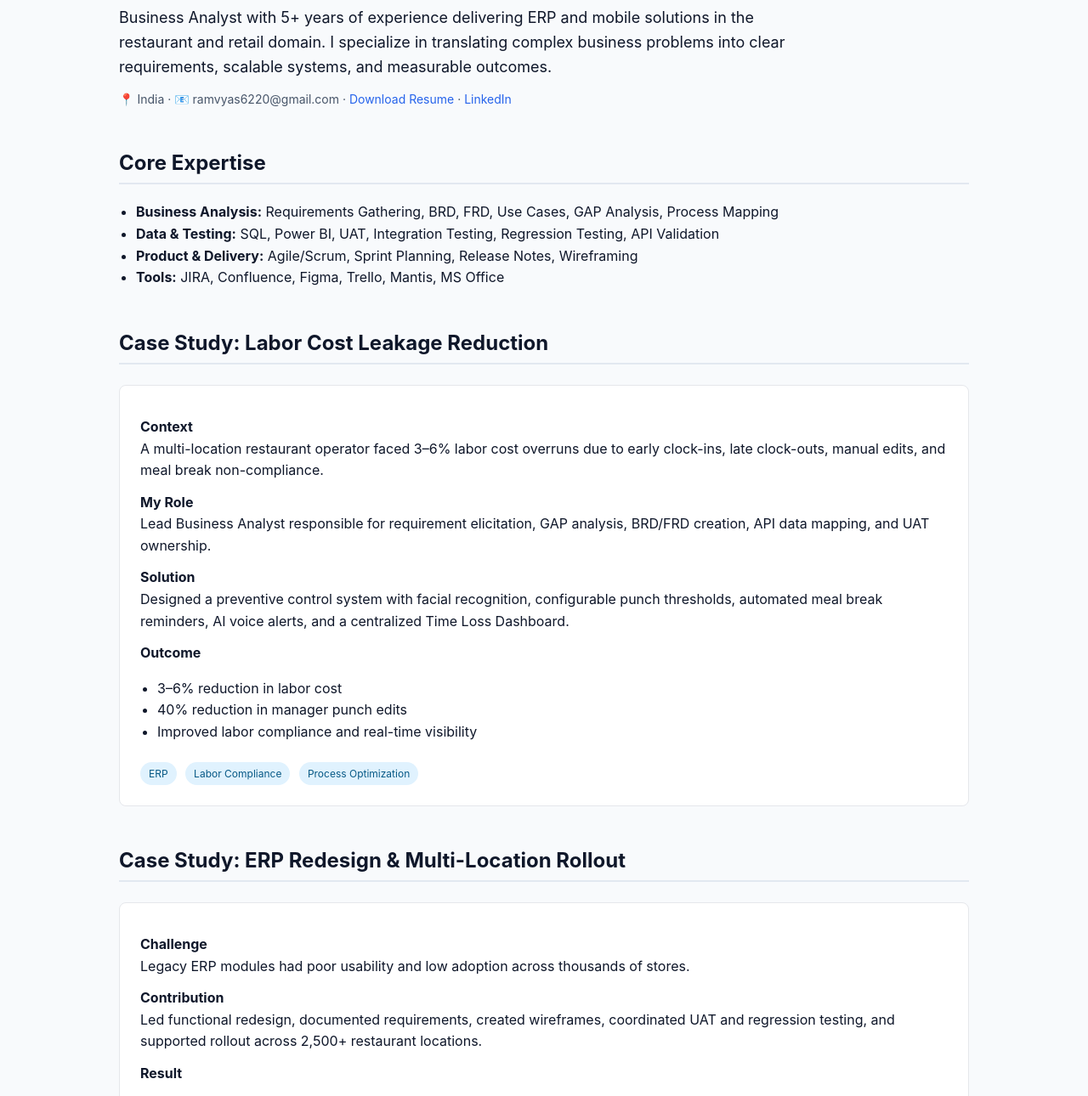
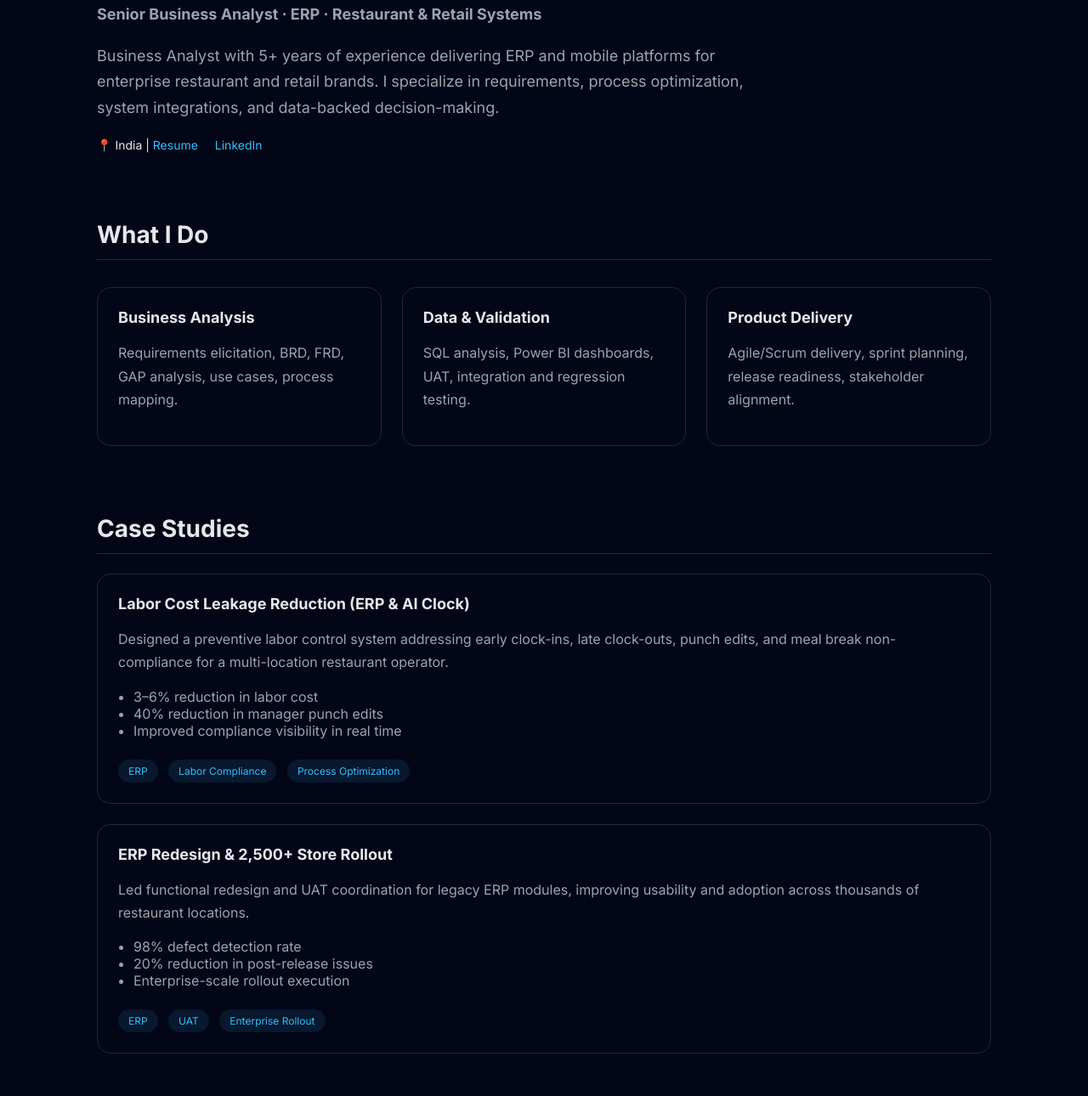
Before and after one commit to ShriramsharmaBA/shriramsharmaba.github.io, a plain HTML site: page index.html in a window 1280 px wide. Shown: the part 150-1440 px from the top of the page at 85% size. Drawn offline with Linux system fonts and the light colour scheme.

Commit message:
index.html

```diff
--- a/index.html
+++ b/index.html
@@ -2,190 +2,230 @@
 <html lang="en">
 <head>
   <meta charset="UTF-8" />
-  <title>Shriram Sharma | Senior Business Analyst</title>
+  <title>Senior Business Analyst | ERP & Restaurant Systems</title>
   <meta name="viewport" content="width=device-width, initial-scale=1" />
+  <meta name="description" content="Senior Business Analyst with 5+ years of experience in ERP, restaurant and retail systems. Expertise in BRD, FRD, SQL, Power BI, API testing, and UAT." />
+
+  <link href="https://fonts.googleapis.com/css2?family=Inter:wght@400;500;600;700&display=swap" rel="stylesheet">
+
   <style>
+    :root {
+      --bg: #0f172a;
+      --card: #111827;
+      --muted: #9ca3af;
+      --text: #e5e7eb;
+      --accent: #38bdf8;
+      --border: #1f2933;
+    }
+
+    * {
+      box-sizing: border-box;
+    }
+
     body {
-      font-family: -apple-system, BlinkMacSystemFont, "Segoe UI", Roboto, Arial, sans-serif;
       margin: 0;
-      background: #f8fafc;
-      color: #0f172a;
-      line-height: 1.6;
+      font-family: "Inter", system-ui, sans-serif;
+      background: linear-gradient(180deg, #020617, #020617);
+      color: var(--text);
     }
+
     .container {
-      max-width: 1000px;
+      max-width: 1100px;
       margin: auto;
-      padding: 40px 24px;
+      padding: 80px 24px;
     }
-    h1, h2, h3 {
+
+    h1 {
+      font-size: 44px;
+      margin: 0 0 12px;
+    }
+
+    h2 {
+      margin-top: 80px;
+      font-size: 28px;
+      border-bottom: 1px solid var(--border);
+      padding-bottom: 12px;
+    }
+
+    h3 {
       margin-top: 0;
-      line-height: 1.3;
+      font-size: 18px;
     }
-    h2 {
-      margin-top: 48px;
-      border-bottom: 2px solid #e2e8f0;
-      padding-bottom: 8px;
+
+    p {
+      color: var(--muted);
+      line-height: 1.7;
     }
-    p {
-      margin: 12px 0;
+
+    .hero p {
+      max-width: 800px;
+      font-size: 18px;
     }
-    ul {
-      padding-left: 20px;
+
+    .meta {
+      margin-top: 20px;
+      font-size: 14px;
     }
-    .hero {
-      margin-bottom: 40px;
+
+    .meta a {
+      color: var(--accent);
+      text-decoration: none;
+      margin-right: 16px;
     }
-    .hero h1 {
-      font-size: 36px;
+
+    .grid {
+      display: grid;
+      grid-template-columns: repeat(auto-fit, minmax(260px, 1fr));
+      gap: 24px;
+      margin-top: 32px;
     }
-    .hero p {
-      font-size: 18px;
-      max-width: 800px;
+
+    .card {
+      background: linear-gradient(180deg, #020617, #020617);
+      border: 1px solid var(--border);
+      border-radius: 16px;
+      padding: 24px;
+      transition: transform 0.2s ease, border 0.2s ease;
     }
-    .meta {
-      color: #475569;
-      font-size: 14px;
+
+    .card:hover {
+      transform: translateY(-4px);
+      border-color: var(--accent);
+    }
+
+    .tags {
+      margin-top: 16px;
+    }
+
+    .tag {
+      display: inline-block;
+      background: rgba(56, 189, 248, 0.1);
+      color: var(--accent);
+      padding: 6px 12px;
+      font-size: 12px;
+      border-radius: 999px;
+      margin-right: 8px;
       margin-top: 8px;
     }
-    .case {
-      background: #ffffff;
-      border: 1px solid #e5e7eb;
-      border-radius: 8px;
-      padding: 24px;
-      margin-top: 24px;
+
+    ul {
+      padding-left: 18px;
+      color: var(--muted);
     }
-    .tag {
-      display: inline-block;
-      background: #e0f2fe;
-      color: #075985;
-      padding: 4px 10px;
-      font-size: 12px;
-      border-radius: 999px;
-      margin-right: 6px;
-      margin-top: 6px;
-    }
+
     footer {
-      margin-top: 60px;
-      font-size: 14px;
-      color: #475569;
-    }
-    a {
-      color: #2563eb;
-      text-decoration: none;
-    }
-    a:hover {
-      text-decoration: underline;
+      margin-top: 120px;
+      text-align: center;
+      font-size: 13px;
+      color: var(--muted);
     }
   </style>
 </head>
+
 <body>
-
   <div class="container">
 
     <!-- HERO -->
     <section class="hero">
       <h1>Shriram Sharma</h1>
-      <p><strong>Senior Business Analyst | ERP & Restaurant Technology</strong></p>
+      <p><strong>Senior Business Analyst · ERP · Restaurant & Retail Systems</strong></p>
+
       <p>
-        Business Analyst with 5+ years of experience delivering ERP and mobile solutions
-        in the restaurant and retail domain. I specialize in translating complex business
-        problems into clear requirements, scalable systems, and measurable outcomes.
+        Business Analyst with 5+ years of experience delivering ERP and mobile platforms
+        for enterprise restaurant and retail brands. I specialize in requirements,
+        process optimization, system integrations, and data-backed decision-making.
       </p>
+
       <div class="meta">
-        📍 India · 📧 ramvyas6220@gmail.com ·
-        <a href="assets/resume.pdf" target="_blank">Download Resume</a> ·
+        📍 India |
+        <a href="assets/resume.pdf" target="_blank">Resume</a>
         <a href="https://www.linkedin.com" target="_blank">LinkedIn</a>
       </div>
     </section>
 
     <!-- SKILLS -->
     <section>
-      <h2>Core Expertise</h2>
-      <ul>
-        <li><strong>Business Analysis:</strong> Requirements Gathering, BRD, FRD, Use Cases, GAP Analysis, Process Mapping</li>
-        <li><strong>Data & Testing:</strong> SQL, Power BI, UAT, Integration Testing, Regression Testing, API Validation</li>
-        <li><strong>Product & Delivery:</strong> Agile/Scrum, Sprint Planning, Release Notes, Wireframing</li>
-        <li><strong>Tools:</strong> JIRA, Confluence, Figma, Trello, Mantis, MS Office</li>
-      </ul>
+      <h2>What I Do</h2>
+      <div class="grid">
+        <div class="card">
+          <h3>Business Analysis</h3>
+          <p>Requirements elicitation, BRD, FRD, GAP analysis, use cases, process mapping.</p>
+        </div>
+        <div class="card">
+          <h3>Data & Validation</h3>
+          <p>SQL analysis, Power BI dashboards, UAT, integration and regression testing.</p>
+        </div>
+        <div class="card">
+          <h3>Product Delivery</h3>
+          <p>Agile/Scrum delivery, sprint planning, release readiness, stakeholder alignment.</p>
+        </div>
+      </div>
     </section>
 
-    <!-- CASE STUDY 1 -->
+    <!-- CASE STUDIES -->
     <section>
-      <h2>Case Study: Labor Cost Leakage Reduction</h2>
-      <div class="case">
-        <p><strong>Context</strong><br>
-        A multi-location restaurant operator faced 3–6% labor cost overruns due to early
-        clock-ins, late clock-outs, manual edits, and meal break non-compliance.</p>
+      <h2>Case Studies</h2>
 
-        <p><strong>My Role</strong><br>
-        Lead Business Analyst responsible for requirement elicitation, GAP analysis,
-        BRD/FRD creation, API data mapping, and UAT ownership.</p>
+      <div class="card">
+        <h3>Labor Cost Leakage Reduction (ERP & AI Clock)</h3>
+        <p>
+          Designed a preventive labor control system addressing early clock-ins, late clock-outs,
+          punch edits, and meal break non-compliance for a multi-location restaurant operator.
+        </p>
 
-        <p><strong>Solution</strong><br>
-        Designed a preventive control system with facial recognition, configurable punch
-        thresholds, automated meal break reminders, AI voice alerts, and a centralized
-        Time Loss Dashboard.</p>
-
-        <p><strong>Outcome</strong></p>
         <ul>
           <li>3–6% reduction in labor cost</li>
           <li>40% reduction in manager punch edits</li>
-          <li>Improved labor compliance and real-time visibility</li>
+          <li>Improved compliance visibility in real time</li>
         </ul>
 
-        <div>
+        <div class="tags">
           <span class="tag">ERP</span>
           <span class="tag">Labor Compliance</span>
           <span class="tag">Process Optimization</span>
         </div>
       </div>
-    </section>
 
-    <!-- CASE STUDY 2 -->
-    <section>
-      <h2>Case Study: ERP Redesign & Multi-Location Rollout</h2>
-      <div class="case">
-        <p><strong>Challenge</strong><br>
-        Legacy ERP modules had poor usability and low adoption across thousands of stores.</p>
+      <div class="card" style="margin-top:24px;">
+        <h3>ERP Redesign & 2,500+ Store Rollout</h3>
+        <p>
+          Led functional redesign and UAT coordination for legacy ERP modules,
+          improving usability and adoption across thousands of restaurant locations.
+        </p>
 
-        <p><strong>Contribution</strong><br>
-        Led functional redesign, documented requirements, created wireframes,
-        coordinated UAT and regression testing, and supported rollout across
-        2,500+ restaurant locations.</p>
-
-        <p><strong>Result</strong></p>
         <ul>
-          <li>Improved usability and adoption</li>
           <li>98% defect detection rate</li>
           <li>20% reduction in post-release issues</li>
+          <li>Enterprise-scale rollout execution</li>
         </ul>
 
-        <div>
+        <div class="tags">
           <span class="tag">ERP</span>
           <span class="tag">UAT</span>
-          <span class="tag">Large-Scale Rollout</span>
+          <span class="tag">Enterprise Rollout</span>
         </div>
       </div>
     </section>
 
     <!-- EXPERIENCE -->
     <section>
-      <h2>Professional Experience</h2>
-      <p><strong>Business Analyst — ANR Software Pvt. Ltd.</strong><br>
-      Oct 2020 – Present</p>
-      <ul>
-        <li>Led end-to-end requirements lifecycle for ERP and mobile products</li>
-        <li>Executed SQL & Power BI analysis for product and behavioral insights</li>
-        <li>Acted as Scrum Master during Agile transition</li>
-        <li>Delivered analytics-driven improvements increasing app downloads by 100%</li>
-      </ul>
+      <h2>Experience</h2>
+      <div class="card">
+        <h3>Business Analyst — ANR Software Pvt. Ltd.</h3>
+        <p>
+          Led end-to-end requirement lifecycle for ERP and mobile products in the restaurant domain.
+          Delivered analytics-driven insights, API improvements, and large-scale deployments.
+        </p>
+      </div>
     </section>
 
     <!-- EDUCATION -->
     <section>
       <h2>Education</h2>
-      <p><strong>B.Tech – Computer Science & Engineering</strong><br>
-      Amity University Rajasthan</p>
+      <div class="card">
+        <h3>B.Tech – Computer Science & Engineering</h3>
+        <p>Amity University Rajasthan</p>
+      </div>
     </section>
 
     <footer>
@@ -193,6 +233,5 @@
     </footer>
 
   </div>
-
 </body>
 </html>
```
